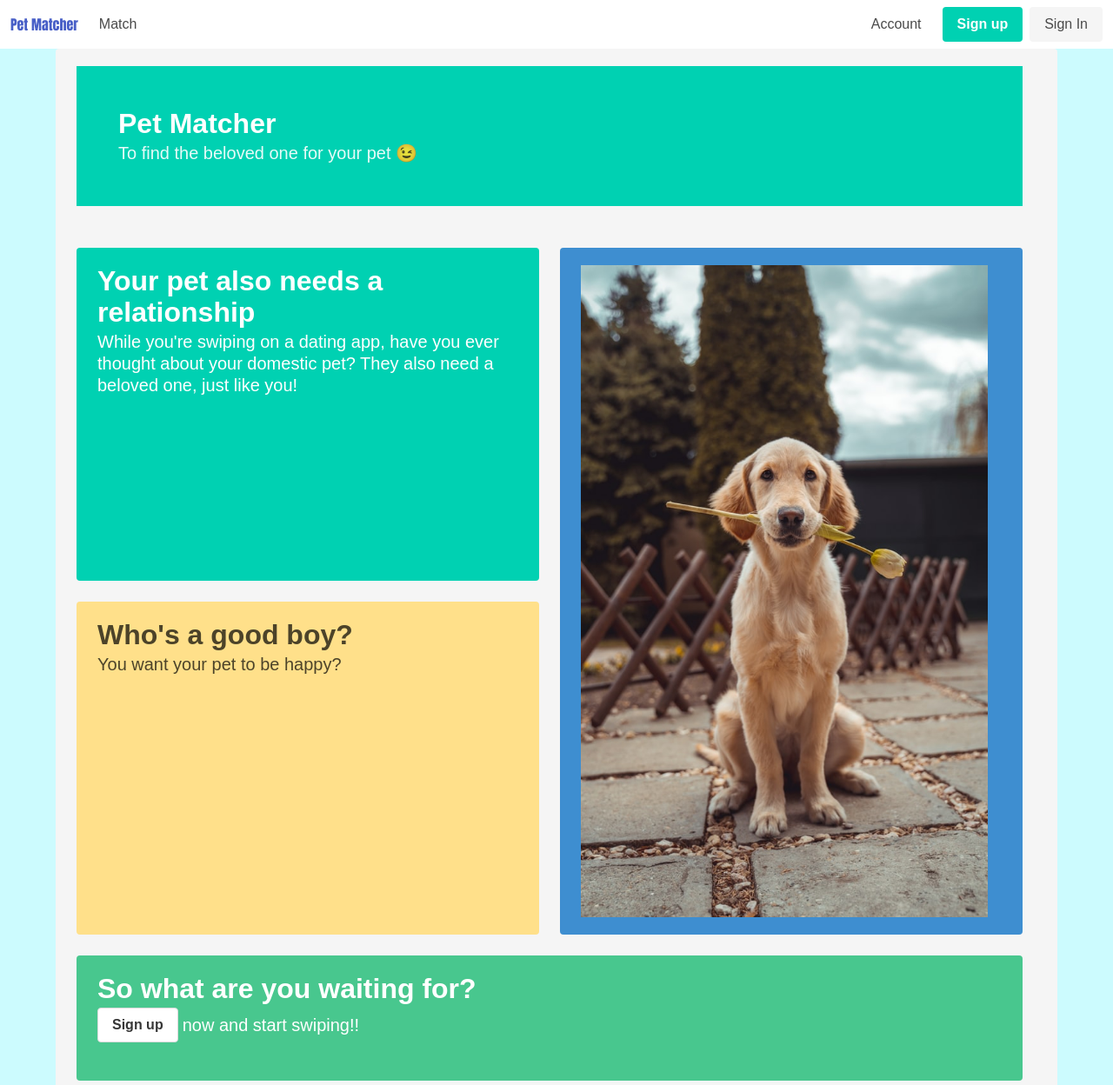
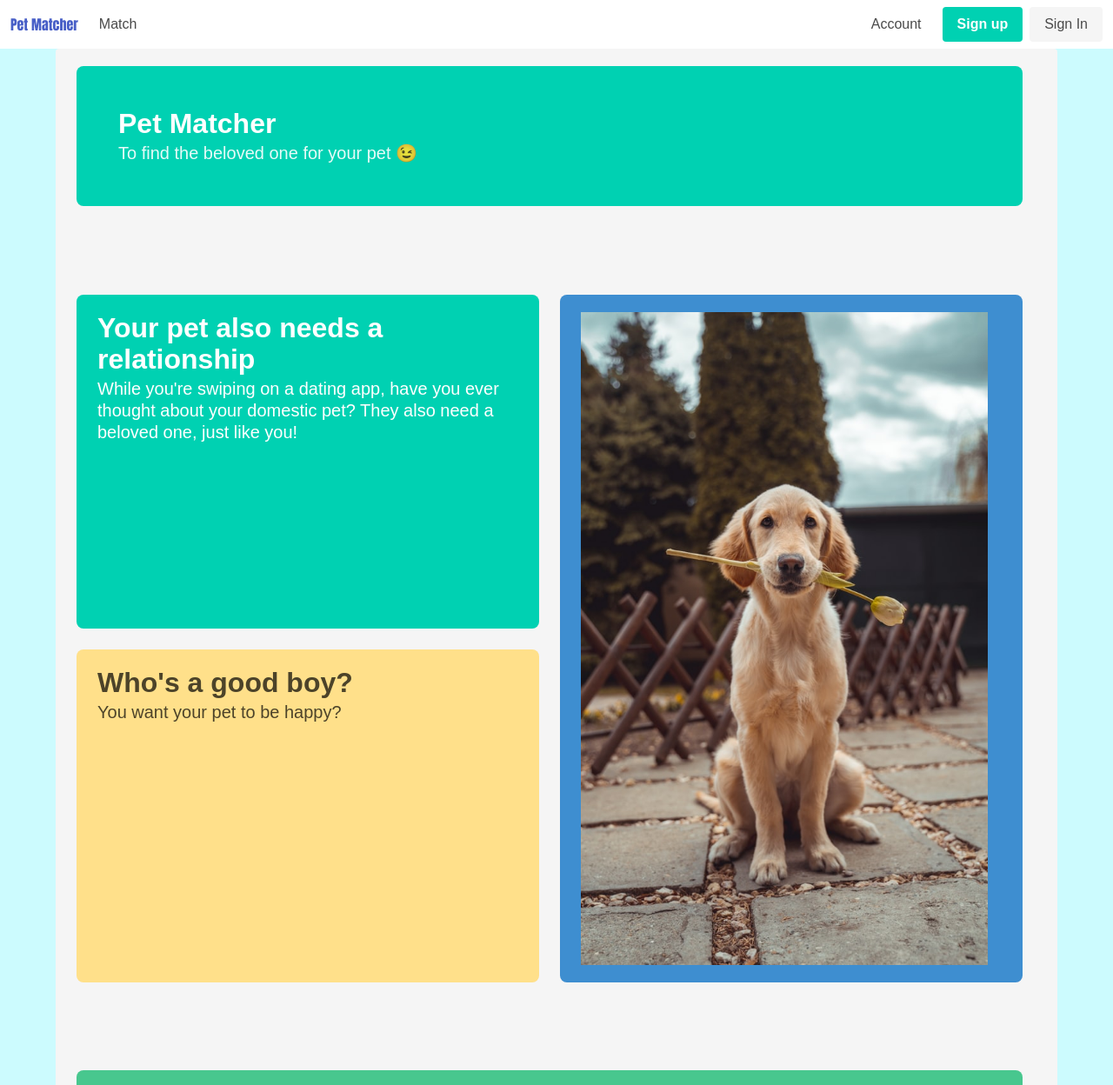
Before and after one commit to kugiyasan/polyhacks_2022, a website: page public/index.html in a window 1280 px wide. Shown: the top 1248 px of the page at 87% size. Drawn offline with nearby package versions, Linux system fonts and the light colour scheme.

Commit message:
Correction de index.html

```diff
--- a/public/index.html
+++ b/public/index.html
@@ -42,7 +42,7 @@
 
     <div class="container">
       <div class="notification">
-        <section class="hero is-primary">
+        <section class="hero is-primary" style="margin-bottom: 5%;">
           <div class="hero-body">
             <p class="title">Pet Matcher</p>
             <p class="subtitle">To find the beloved one for your pet 😉</p>
@@ -75,7 +75,7 @@
                 </article>
               </div>
             </div>
-            <div class="tile is-parent">
+            <div class="tile is-parent" style="margin-top: 7%;">
               <article class="tile is-child notification is-success">
                 <p class="title">So what are you waiting for?</p>
                 <p class="subtitle" style="display: flex; align-items: center">
--- a/public/src/css/tinder.css
+++ b/public/src/css/tinder.css
@@ -140,3 +140,11 @@
   .fa-remove {
     color: #CDD6DD;
   }
+
+  article.tile {
+    border-radius: 8px;
+  }
+
+  section.hero {
+    border-radius: 8px;
+  }
```
